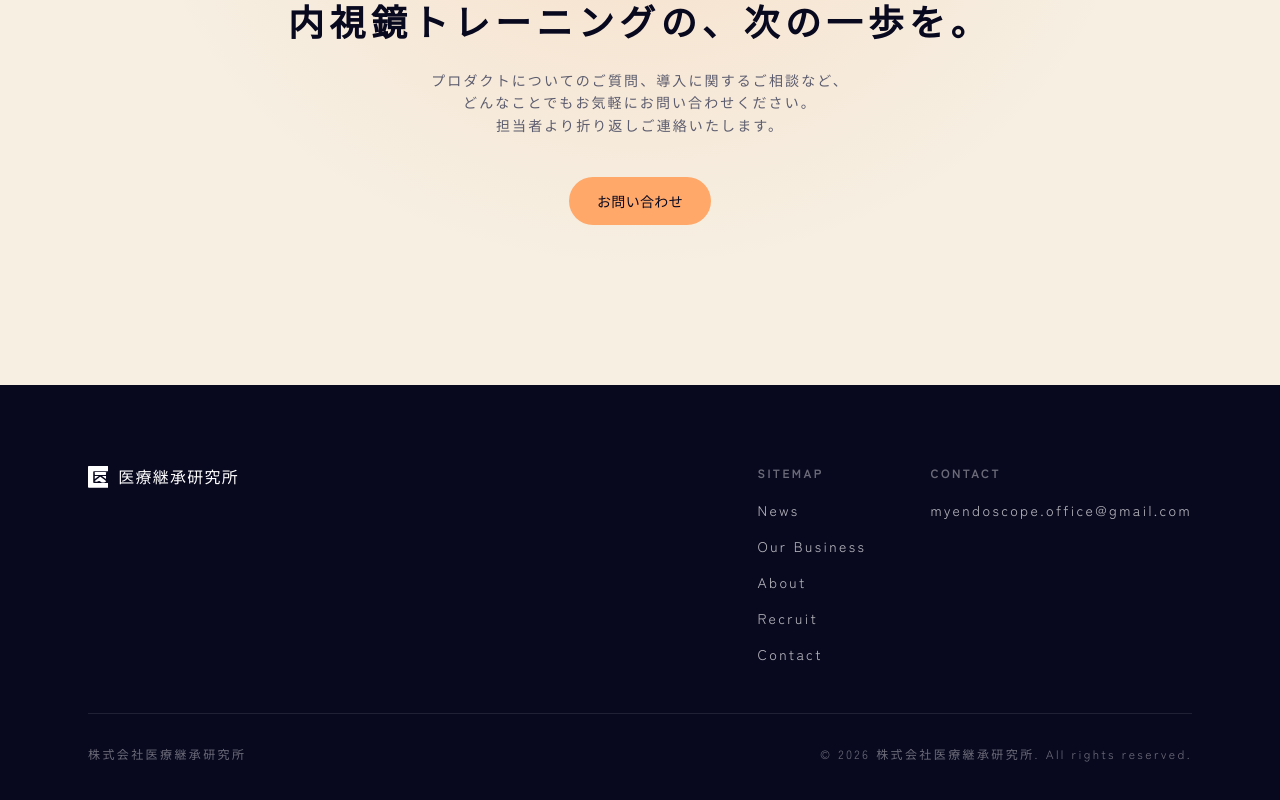
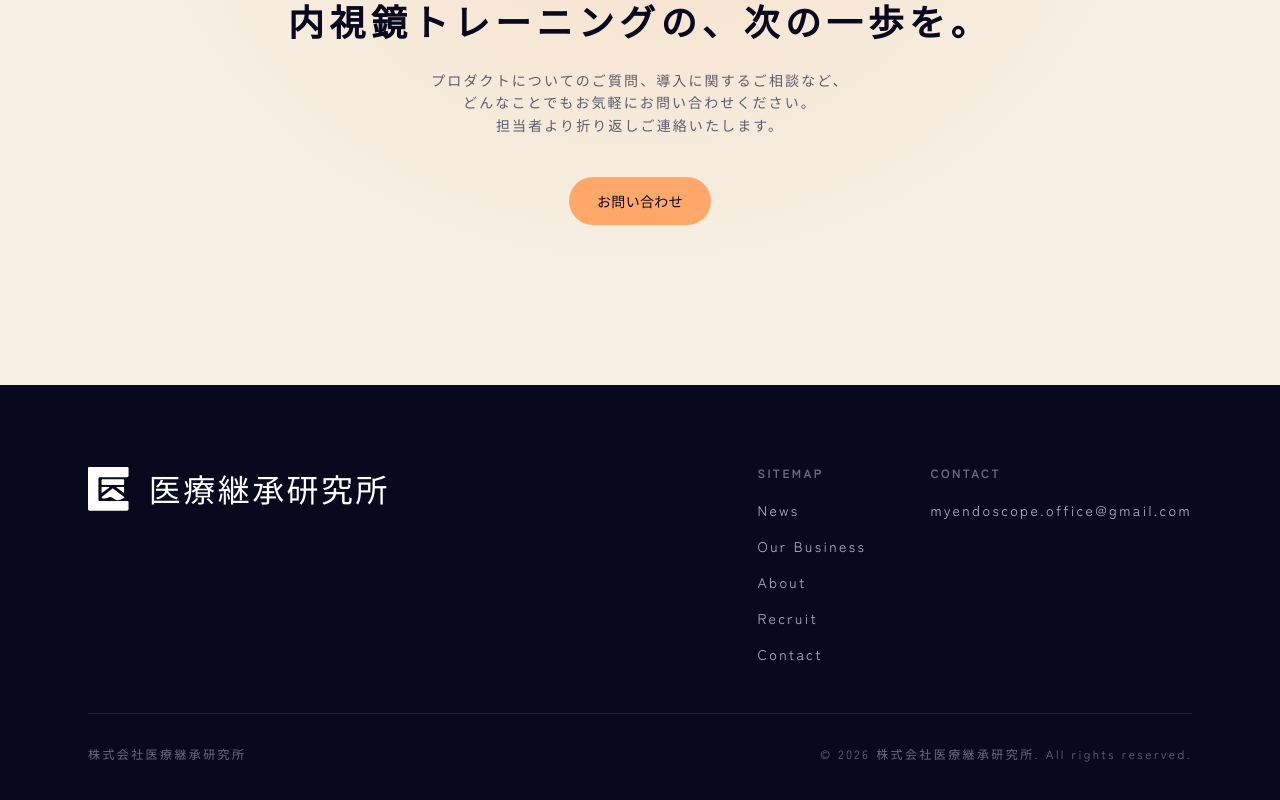
Before and after one commit to e213010a/IKIKEN-website, a Next.js app: page / in a window 1280 px wide. Shown: the part 2659-3459 px from the top of the page. Built offline with nearby package versions, Linux system fonts and the light colour scheme.

Commit message:
フッターのロゴサイズを2倍に

```diff
--- a/components/layout/Footer.tsx
+++ b/components/layout/Footer.tsx
@@ -10,7 +10,7 @@ export function Footer() {
       <Container className="flex flex-col gap-12 py-16 sm:py-20">
         <div className="flex flex-col justify-between gap-10 sm:flex-row sm:items-start">
           <div className="max-w-sm">
-            <Logo variant="light" />
+            <Logo variant="light" scale={2} />
           </div>
 
           <div className="flex flex-wrap gap-x-16 gap-y-8">
```
